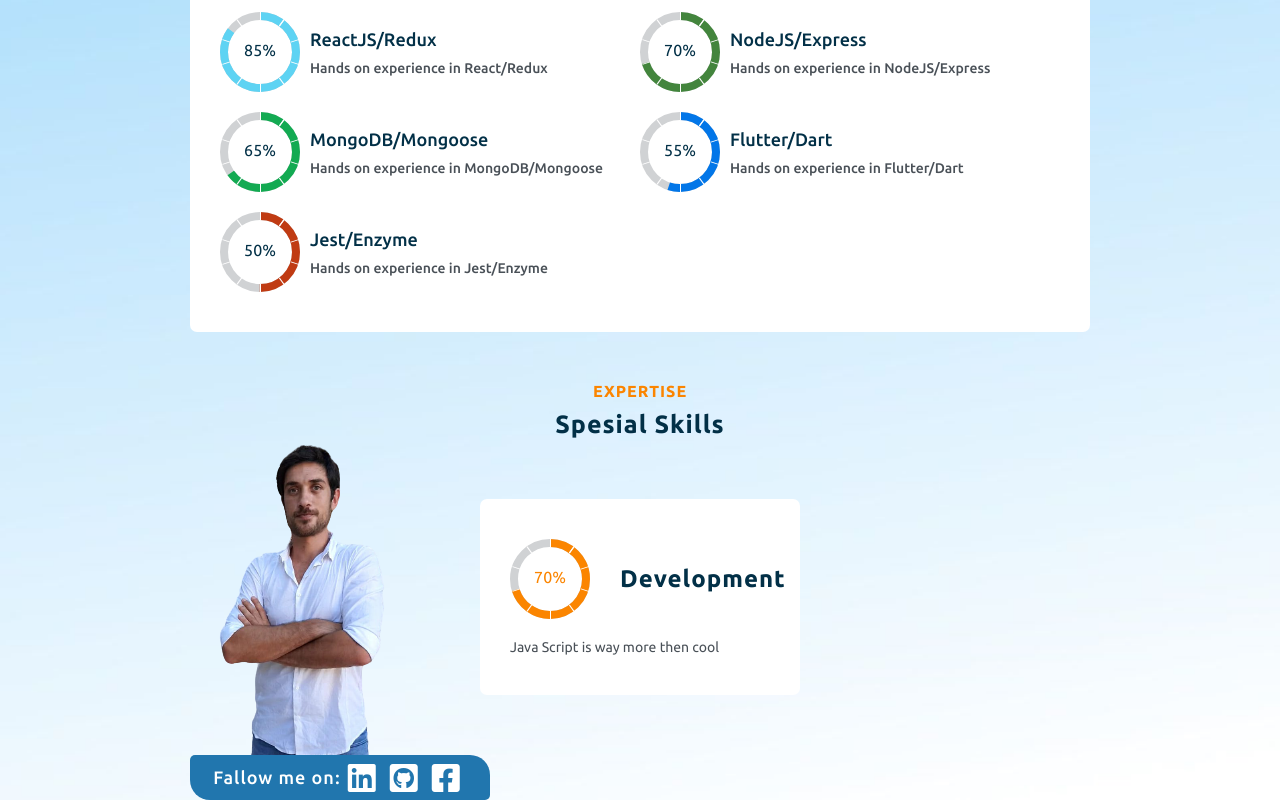
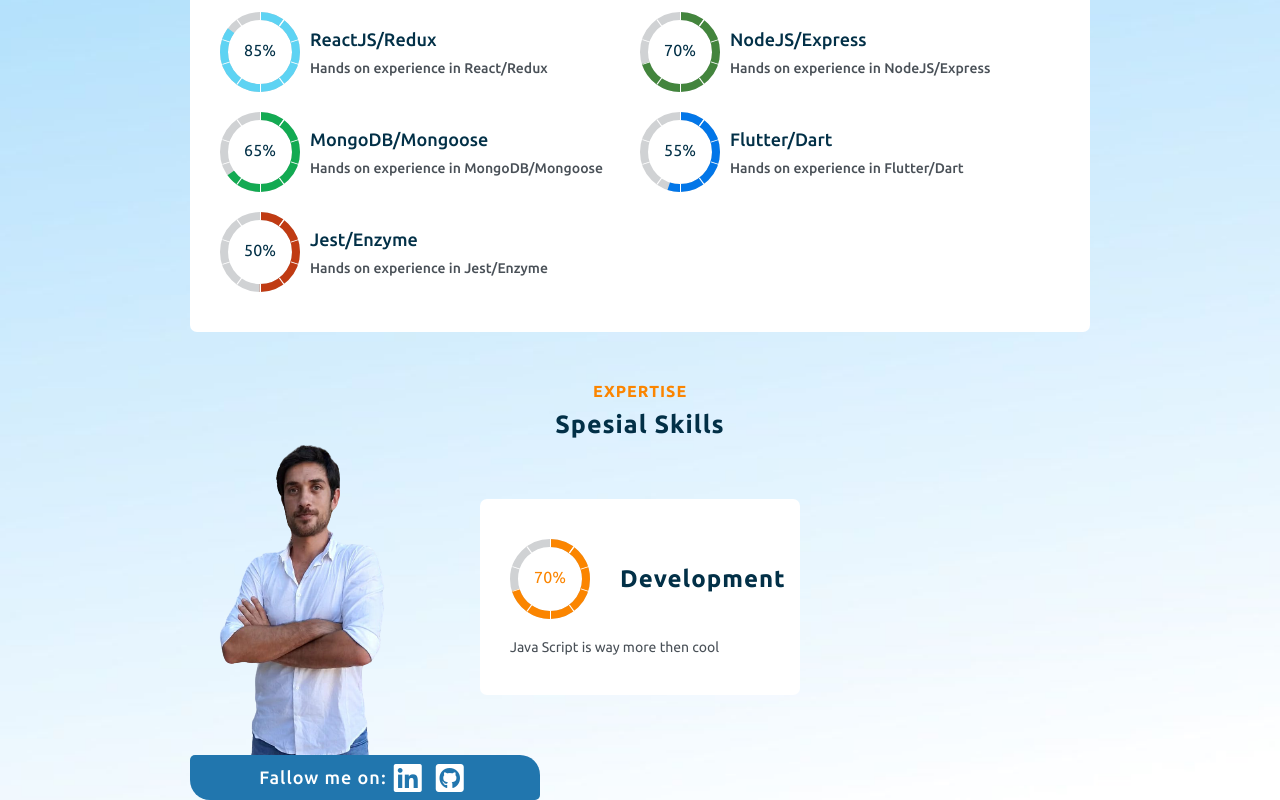
Before and after one commit to morMBen/mmb, a React (Create React App) app: page / in a window 1280 px wide. Shown: the part 710-1510 px from the top of the page. Built offline with nearby package versions, Linux system fonts and the light colour scheme.

Commit message:
adding solcial link to the page

```diff
--- a/src/components/UI/SocialNetworks/index.js
+++ b/src/components/UI/SocialNetworks/index.js
@@ -6,15 +6,37 @@ const SocialNetwork = () => {
     return (
         <div className='social-connect'>
             <span className=' white-color font-18 ls-1 bold-500'>Fallow me on:</span>
-            <a href='3' className='social-link'>
+            <a href='https://www.linkedin.com/in/mormben/' className='social-link'>
                 <i class="fab fa-linkedin fa-2x"></i>
             </a>
-            <a href='3' className='social-link'>
+            <a href='https://github.com/morMBen' className='social-link'>
                 <i class="fab fa-github-square fa-2x"></i>
             </a>
-            <a href='3' className='social-link'>
+            {/* <a href='3' className='social-link'>
                 <i class="fab fa-facebook-square fa-2x"></i>
+            </a> */}
+            {/* <a href='https://medium.com/@mor6686' className='social-link'>
+                <i class="fab fa-medium fa-2x"   ></i>
             </a>
+            <a
+                href='https://stackoverflow.com/users/16252271/mor-m-ben'
+                className='social-link'
+                style={{ padding: '2px' }}
+            >
+                <div
+                    style={{
+                        background: '#fff',
+                        height: '29px',
+                        width: '29px',
+                        padding: 0,
+                        borderRadius: '3px',
+                        display: 'flex',
+                        justifyContent: 'center',
+                        alignItems: 'center'
+                    }}>
+                    <i class="fab fa-stack-overflow fa-lg" style={{ color: '#2176ae' }}></i>
+                </div>
+            </a> */}
         </div>
     )
 }
--- a/src/components/UI/SocialNetworks/style.css
+++ b/src/components/UI/SocialNetworks/style.css
@@ -1,6 +1,6 @@
 .social-connect{
 background: #2176ae;
-width: 300px;
+width: 350px;
 height: 45px;
 display: flex;
 justify-content: center;
```
